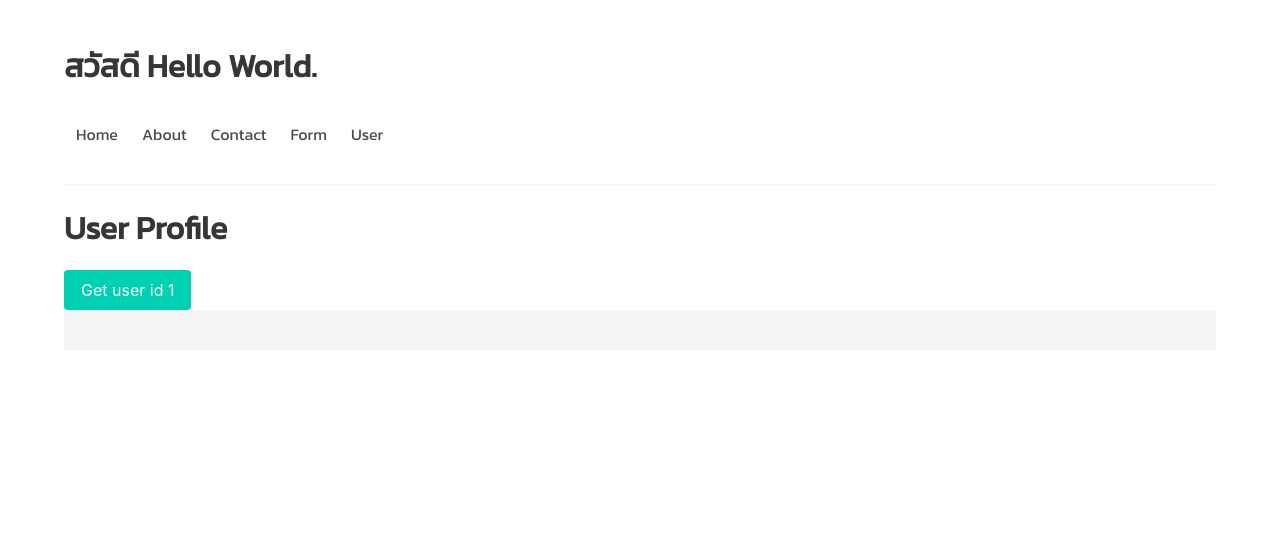
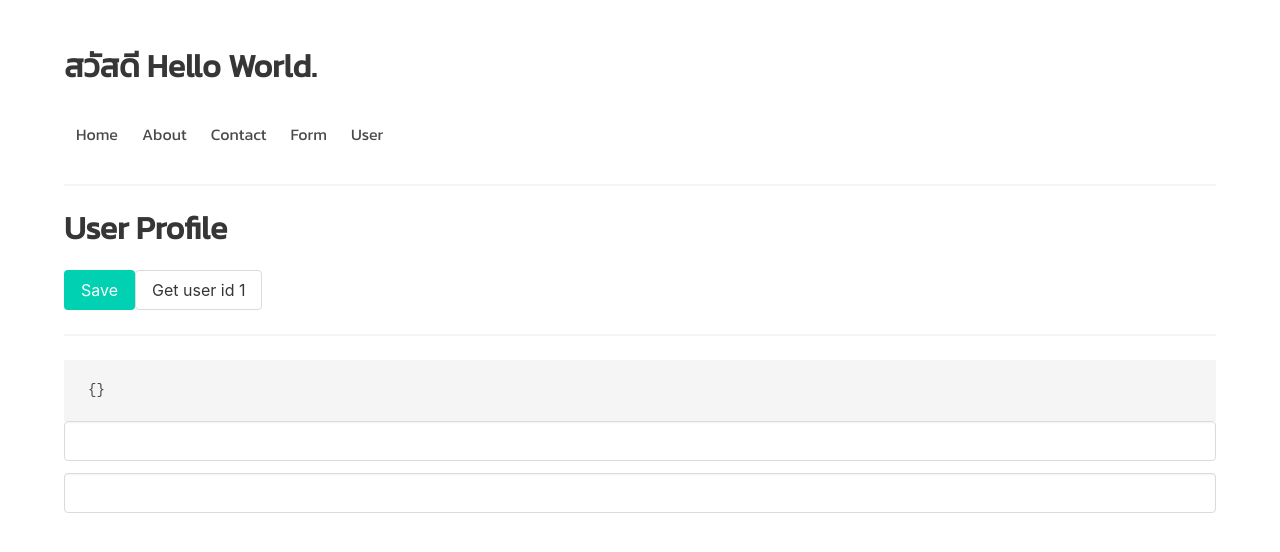
Before and after one commit to TarTangtrakul/workshop, a React (Create React App) app: page /user/1 in a window 1280 px wide. Shown: the top 552 px of the page. Built offline with nearby package versions, Linux system fonts and the light colour scheme.

Commit message:
udpate handle Save

```diff
--- a/src/pages/UserProfile.jsx
+++ b/src/pages/UserProfile.jsx
@@ -9,12 +9,45 @@ export default function UserProfile(props) {
     const [ user, setUser ] = useState({});
 
     async function handleClick() {
-        const data = await Axios.get(url+userId)
-        setUser(data)
+        const res = await Axios.get(url+userId)
+        setUser(res.data)
     }
+    function handleChange(e) {
+        const fieldName = e.target.name
+        const value = e.target.value
+
+        const newUser = {
+            ...user,
+            [fieldName]: value
+        }
+        setUser(newUser)
+    }
+
+    async function handleSave() {
+        // insert
+        //// const res = await Axios.post(url, user)
+        //// console.log(res)
+
+        // update
+        //// const res = await Axios.put(url+userId, user)
+        //// console.log(res)
+
+        //delete
+        const res = await Axios.delete(url+userId)
+        console.log(res)
+    }
+
     return <div>
         <h1 className="title">User Profile</h1>
-        <p><button className="button is-primary" onClick={handleClick}>Get user id { userId }</button></p>
-        <pre>{ JSON.stringify(user.data) }</pre>
+        <button className="button is-primary" onClick={handleSave}>Save</button>
+        <button className="button" onClick={handleClick}>Get user id { userId }</button>
+        <hr/>
+        <pre>{ JSON.stringify(user) }</pre>
+        <div className="field">
+            <input defaultValue= { user.name } onChange={ handleChange } name="name" type="text" className="input"/>
+        </div>
+        <div className="field">
+            <input defaultValue= { user.email } onChange={ handleChange } name="email" type="text" className="input"/>
+        </div>
     </div>
 }
```
